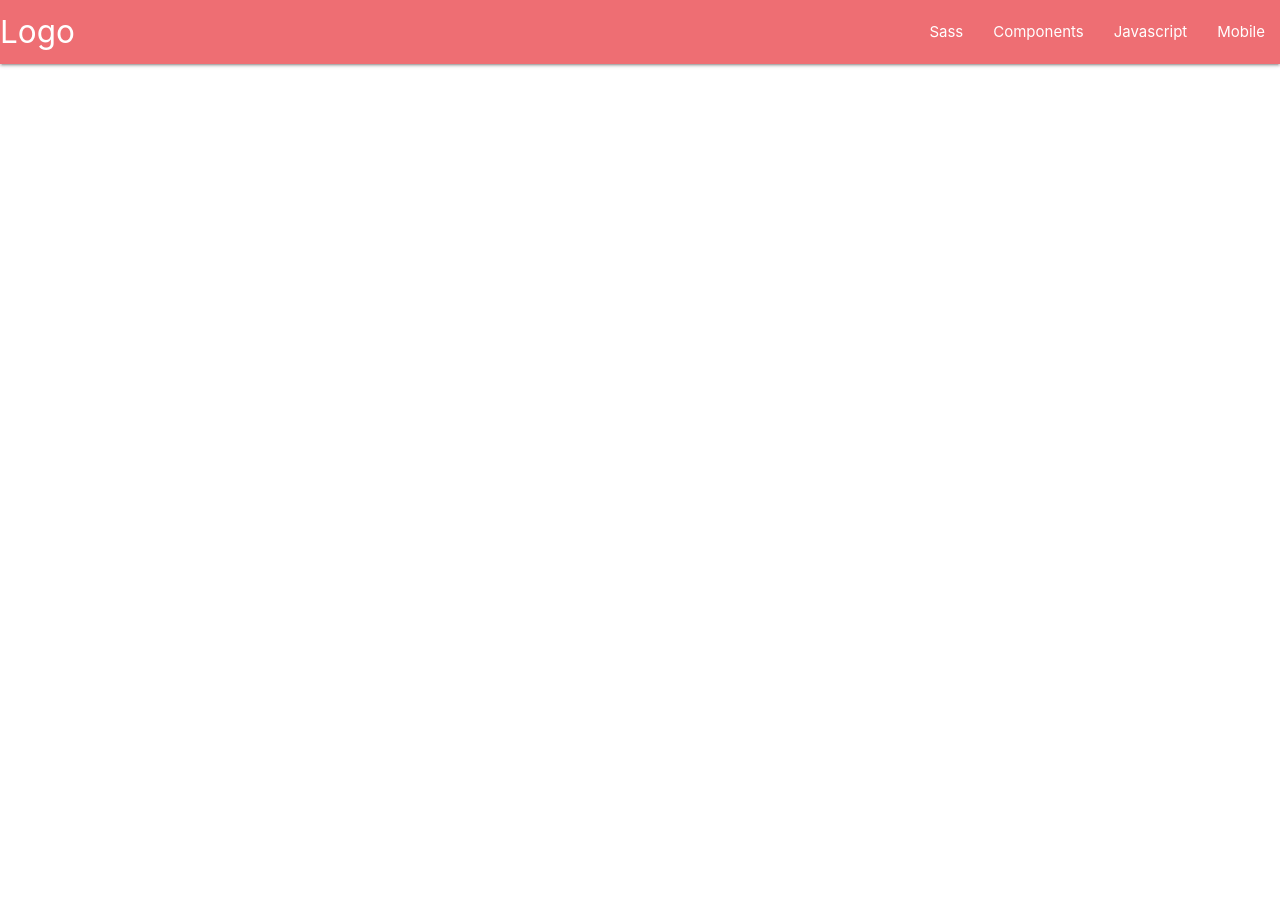
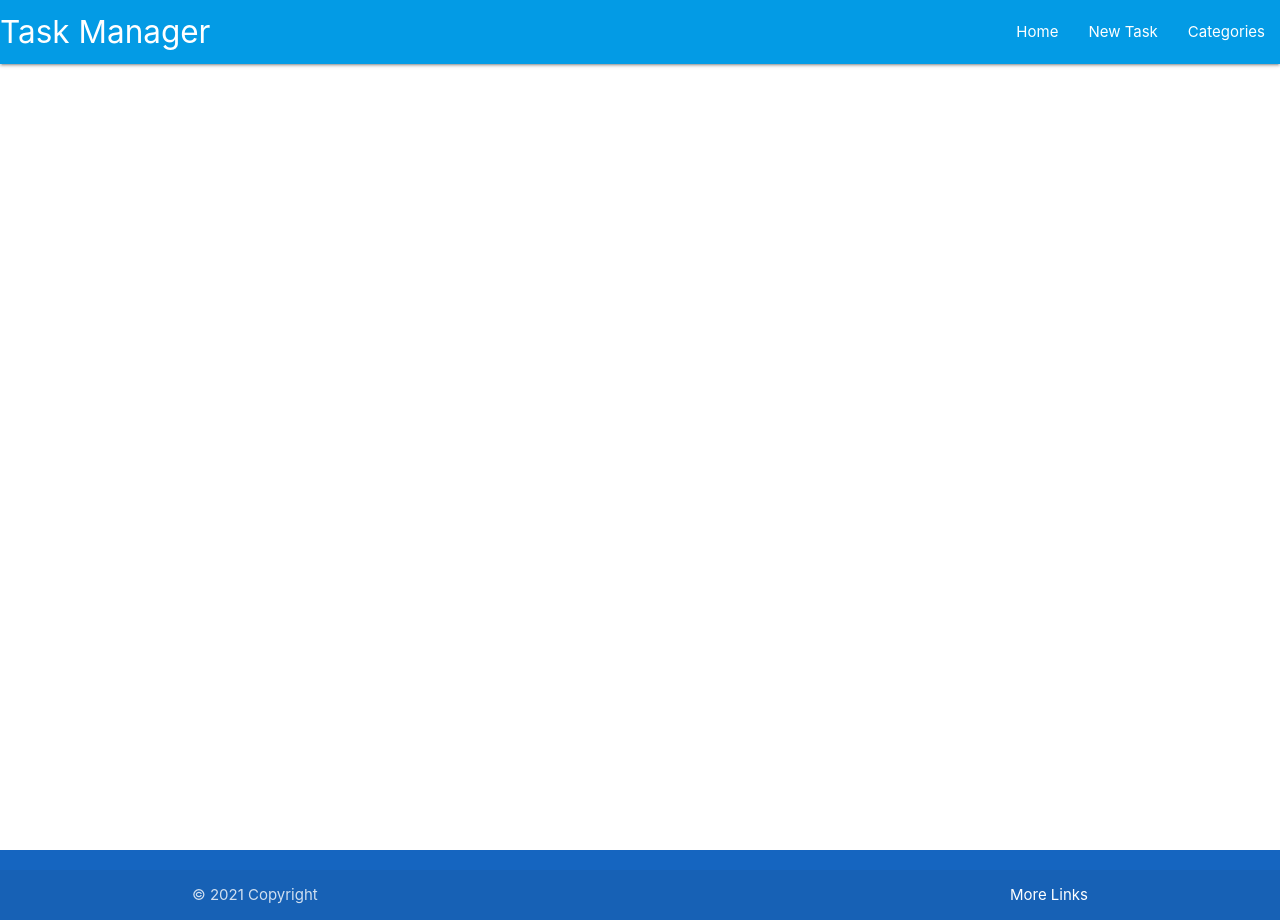
Before and after one commit to rodrigodadam/task-manager, a Flask app: page / in a window 1280 px wide. Run offline with Flask 2, Linux system fonts and the light colour scheme.

Commit message:
Add footer and block content to base

```diff
--- a/taskmanager/templates/base.html
+++ b/taskmanager/templates/base.html
@@ -4,6 +4,9 @@
     <meta charset="UTF-8">
     <meta http-equiv="X-UA-Compatible" content="IE=edge">
     <meta name="viewport" content="width=device-width, initial-scale=1.0">
+    <link rel="stylesheet" href="https://cdnjs.cloudflare.com/ajax/libs/font-awesome/5.15.3/css/all.min.css"
+        integrity="sha512-iBBXm8fW90+nuLcSKlbmrPcLa0OT92xO1BIsZ+ywDWZCvqsWgccV3gFoRBv0z+8dLJgyAHIhR35VZc2oM/gI1w=="
+        crossorigin="anonymous" referrerpolicy="no-referrer">
 
     <!-- Compiled and minified CSS -->
     <link rel="stylesheet" href="https://cdnjs.cloudflare.com/ajax/libs/materialize/1.0.0/css/materialize.min.css">
@@ -15,27 +18,44 @@
 </head>
 <body>
    <header>
-    <nav>
+       <!-- Top Navbar -->
+        <nav class="light-blue darken-1">
             <div class="nav-wrapper">
-          <a href="#!" class="brand-logo">Logo</a>
-          <a href="#" data-target="mobile-demo" class="sidenav-trigger"><i class="material-icons">menu</i></a>
+            <a href="{{ url_for('home') }}" class="brand-logo">Task Manager</a>
+            <a href="#" data-target="mobile-demo" class="sidenav-trigger"><i class="fas fa-bars"></i></a>
             <ul class="right hide-on-med-and-down">
-            <li><a href="sass.html">Sass</a></li>
-            <li><a href="badges.html">Components</a></li>
-            <li><a href="collapsible.html">Javascript</a></li>
-            <li><a href="mobile.html">Mobile</a></li>
+                <li><a href="{{ url_for('home') }}">Home</a></li>
+                <li><a href="">New Task</a></li>
+                <li><a href="">Categories</a></li>
+
             </ul>
             </div>
         </nav>
 
+        <!-- Mobile Navbar -->
         <ul class="sidenav" id="mobile-demo">
-        <li><a href="sass.html">Sass</a></li>
-        <li><a href="badges.html">Components</a></li>
-        <li><a href="collapsible.html">Javascript</a></li>
-        <li><a href="mobile.html">Mobile</a></li>
+            <li><a href="{{ url_for('home') }}">Home</a></li>
+            <li><a href="">New Task</a></li>
+            <li><a href="">Categories</a></li>
+
         </ul>
 
    </header>
+
+   <main class="container">
+       {% block content %}
+
+       {% endblock %}
+   </main>
+
+   <footer class="page-footer blue darken-3">
+       <div class="footer-copyright">
+           <div class="container">
+                © 2021 Copyright
+                <a class="white-text right" href="#!">More Links</a>
+            </div>
+        </div>
+    </footer>
 
     <!-- Compiled and minified JavaScript -->
     <script src="https://cdnjs.cloudflare.com/ajax/libs/materialize/1.0.0/js/materialize.min.js"></script>
```
Also changed, not shown: taskmanager/static/css/js/script.js (deleted). Lines whose indentation alone changed are shown as unchanged.
